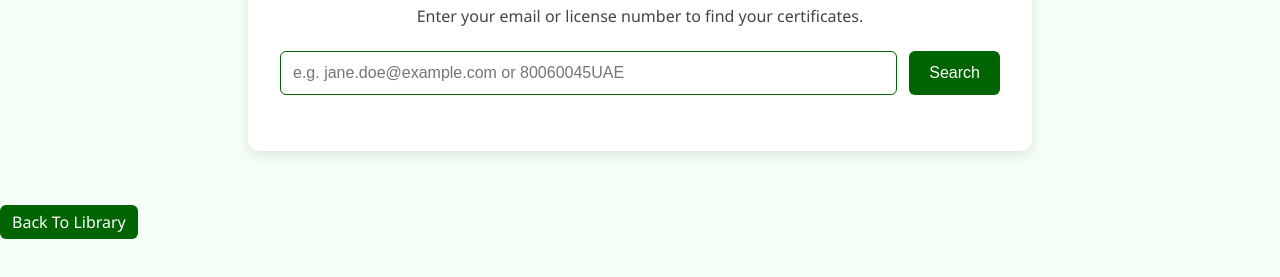
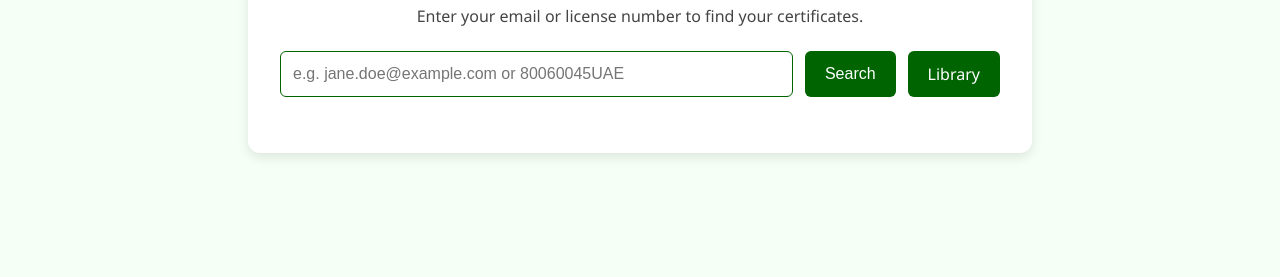
Before and after one commit to pdhhubcertificates/certificate-search, a plain HTML site: page index.html in a window 1280 px wide. Shown: the part 133-410 px from the top of the page. Drawn offline with Linux system fonts and the light colour scheme.

Commit message:
Update index.html updated vlast

```diff
--- a/index.html
+++ b/index.html
@@ -62,6 +62,21 @@
     button:hover {
       background: #008000;
     }
+    .btn-link {
+  background: #006400;
+  color: #fff;
+  padding: 12px 20px;
+  font-size: 16px;
+  border-radius: 6px;
+  text-decoration: none;
+  font-weight: 500;
+  display: inline-block;
+  transition: background 0.2s;
+}
+.btn-link:hover {
+  background: #008000;
+}
+
     .result {
       border: 1px solid #006400;
       border-radius: 8px;
@@ -118,11 +133,12 @@
     <form id="searchForm">
       <input id="query" type="text" placeholder="e.g. jane.doe@example.com or 80060045UAE" required />
       <button type="submit">Search</button>
+      <a href="https://www.pdhhub.com/library" class="btn-link">Library</a>
     </form>
 
     <div id="output"></div>
   </div>
-<a class="link" href="https://www.pdhhub.com/library" target="_blank" download>Back To Library</a></li>
+
   <script>
     const SHEET_ID = "1zFmBLSXnOlvd-iWh9Z7Zu79_XI7p80gu-0oPllh7r7Y";
     const API_KEY = "AIzaSyCWjmOhU1G4IgKF8ietSxkq0bfhBUqlmjo";
```
